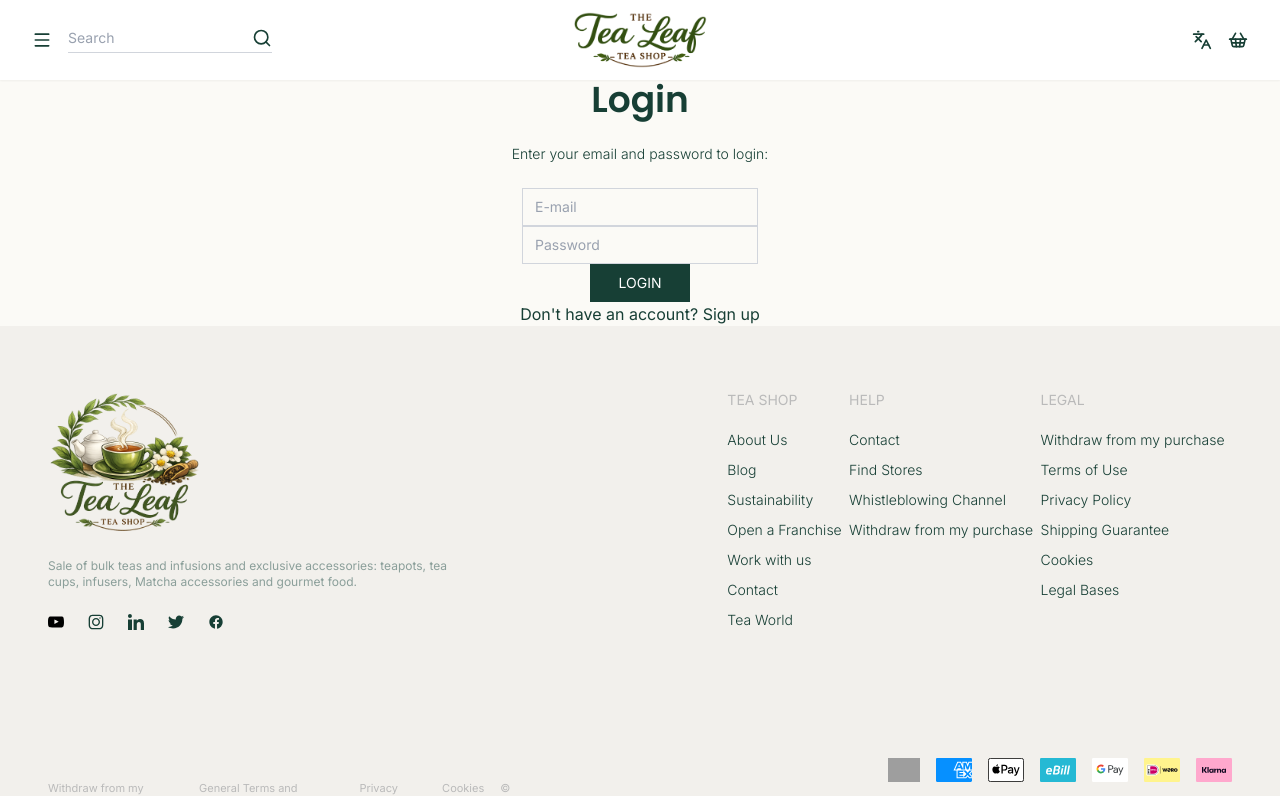
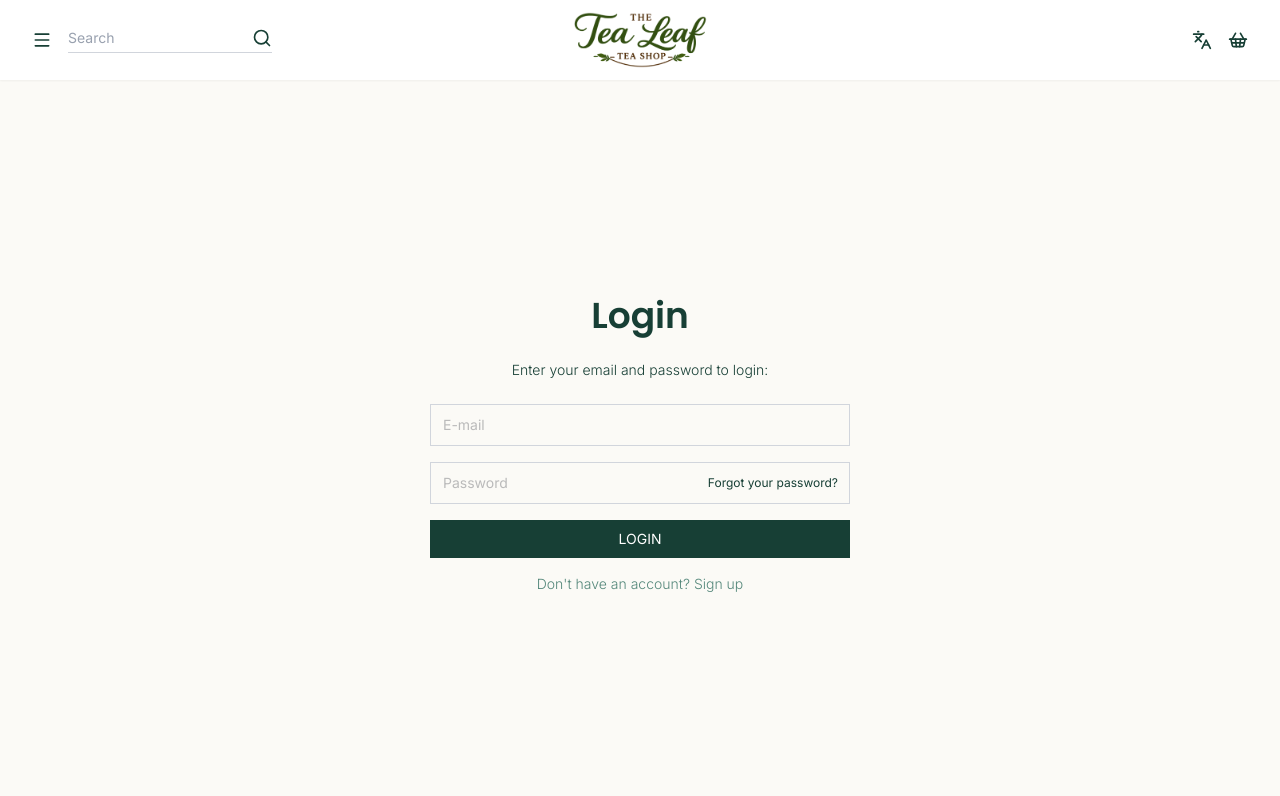
Before and after one commit to easazade/teashop, a React (Vite) app: page /login in a window 1280 px wide. Shown: the top 796 px of the page. Built offline with nearby package versions, Linux system fonts and the light colour scheme; grey boxes are pictures that could not be loaded.

Commit message:
Working on AppInput

```diff
--- a/src/components/AppInput.tsx
+++ b/src/components/AppInput.tsx
@@ -1,22 +1,29 @@
-import { type ComponentPropsWithoutRef } from 'react'
+import { type ComponentPropsWithoutRef, type ReactNode } from 'react'
 import { cn } from '../utils/functions'
 
 type AppInputProps = ComponentPropsWithoutRef<'input'> & {
   error?: string
+  minWidth?: number
+  children?: ReactNode
 }
 
-export function AppInput({ error, className, ...inputProps }: AppInputProps) {
+export function AppInput({ error, children, minWidth, className, value, ...inputProps }: AppInputProps) {
   return (
     <div className="flex flex-col gap-1.5">
+      <div className="relative">
         <input
           {...inputProps}
+          value={value}
+          style={{ minWidth }}
           className={cn(
-          'border px-3 py-2 text-sm transition-colors outline-none placeholder:text-gray-400',
-          error ? 'border-error-600 focus:border-er' : 'focus:border-primary border-gray-300',
+            'placeholder:text-gray-text border px-3 py-2.5 text-sm transition-colors outline-none',
+            error ? 'border-error focus:border-error' : 'focus:border-primary border-gray-300',
             className
           )}
         />
-      {error && <span className="text-error-600 text-xs">{error}</span>}
+        {!value && <div className="absolute top-1/2 right-3 -translate-y-1/2 cursor-pointer leading-0">{children}</div>}
+      </div>
+      {error && <span className="text-error text-xs">{error}</span>}
     </div>
   )
 }
--- a/src/index.css
+++ b/src/index.css
@@ -8,6 +8,7 @@
   --color-placeholder: #f4f4f4;
   --color-text: #173f35;
   --color-primary: #173f35;
+  --color-primary-light: #54877a;
   --color-on-primary: white;
   --color-badge: rgb(243 243 243);
   --color-footer-bg: rgb(242, 240, 236);
--- a/src/pages/auth/LoginPage.tsx
+++ b/src/pages/auth/LoginPage.tsx
@@ -1,16 +1,39 @@
+import { useState } from 'react'
 import AppButton from '../../components/AppButton'
 import AppInput from '../../components/AppInput'
 import { PageLayout } from '../PageLayout'
 
 export default function LoginPage() {
+  const [email, setEmail] = useState('')
+  const [password, setPassword] = useState('')
+
   return (
-    <PageLayout title="Login">
+    <PageLayout title="Login" className="gap-4 p-54">
       <h1>Login</h1>
-      <p className="mt-6 mb-6 text-sm font-light">Enter your email and password to login:</p>
-      <AppInput placeholder={'E-mail'} />
-      <AppInput placeholder={'Password'} />
-      <AppButton label="Login" onClick={() => {}} />
-      <span>Don't have an account? Sign up</span>
+      <p className="mt-2 mb-2 text-sm font-light">Enter your email and password to login:</p>
+      <AppInput
+        placeholder={'E-mail'}
+        minWidth={420}
+        value={email}
+        onChange={(input) => setEmail(input.target.value)}
+      />
+      <AppInput
+        placeholder={'Password'}
+        minWidth={420}
+        value={password}
+        onChange={(input) => setPassword(input.target.value)}
+      >
+        <span className="text-xs">Forgot your password?</span>
+      </AppInput>
+      <AppButton
+        label="Login"
+        minWidth={420}
+        className="mt-2"
+        onClick={() => {
+          alert(`Email is ${email} & Password is ${password}`)
+        }}
+      />
+      <span className="text-primary-light text-sm font-light">Don't have an account? Sign up</span>
     </PageLayout>
   )
 }
```
Lines whose indentation alone changed are shown as unchanged.
